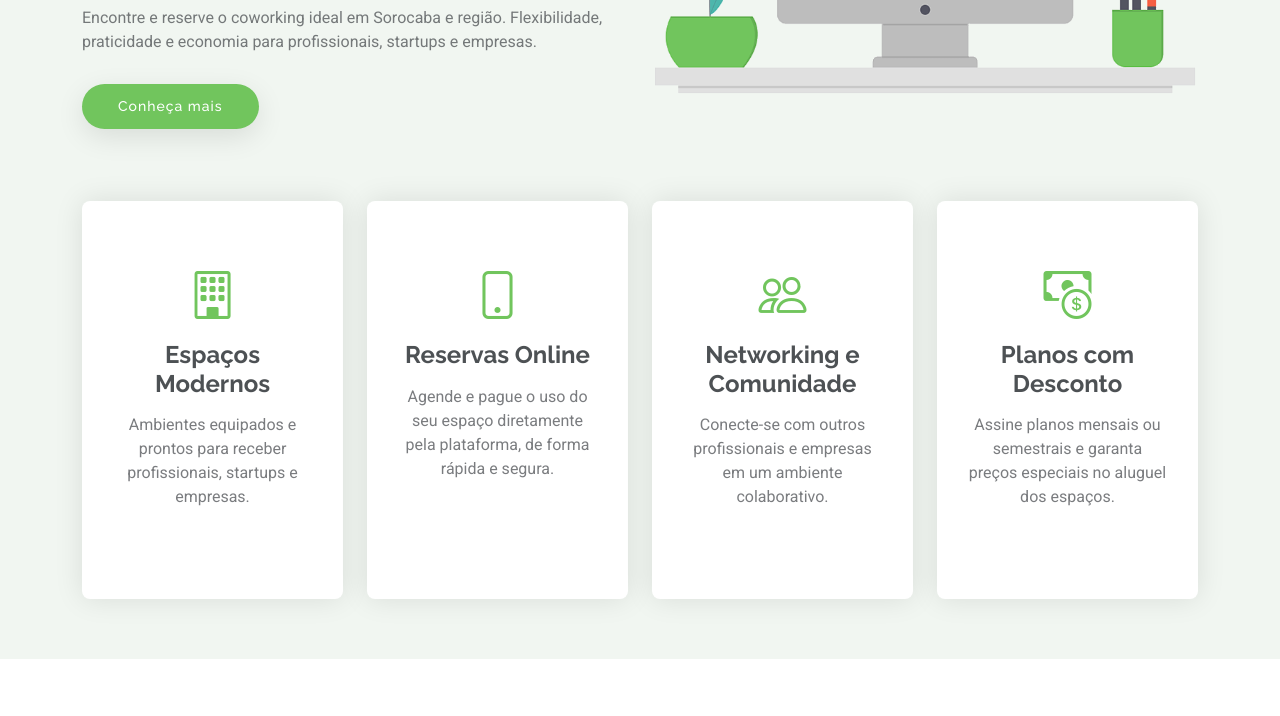
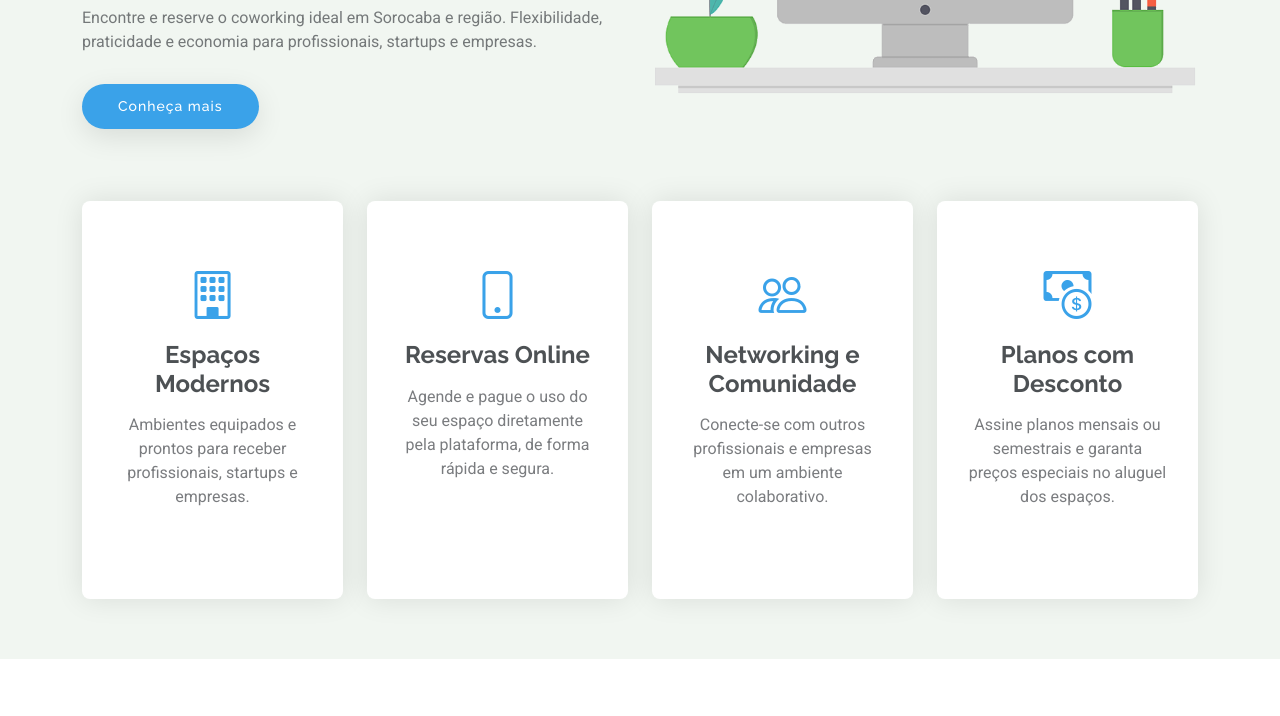
Before and after one commit to GabrielAlesiunas/LandingPageProDesk, a plain HTML site: page index.html in a window 1280 px wide. Shown: the part 397-1113 px from the top of the page. Drawn offline with Linux system fonts and the light colour scheme; files whose address does not match are found by name.

Commit message:
Ajustes Integrantes

```diff
--- a/assets/css/main.css
+++ b/assets/css/main.css
@@ -22,7 +22,7 @@
   --background-color: #ffffff; /* Background color for the entire website, including individual sections */
   --default-color: #212529; /* Default color used for the majority of the text content across the entire website */
   --heading-color: #101f0c; /* Color for headings, subheadings and title throughout the website */
-  --accent-color: #71c55d; /* Accent color that represents your brand on the website. It's used for buttons, links, and other elements that need to stand out */
+  --accent-color: #3aa2e9; /* Accent color that represents your brand on the website. It's used for buttons, links, and other elements that need to stand out */
   --surface-color: #ffffff; /* The surface color is used as a background of boxed elements within sections, such as cards, icon boxes, or other elements that require a visual separation from the global background. */
   --contrast-color: #ffffff; /* Contrast color for text, ensuring readability against backgrounds of accent, heading, or default colors. */
 }
@@ -30,11 +30,11 @@
 /* Nav Menu Colors - The following color variables are used specifically for the navigation menu. They are separate from the global colors to allow for more customization options */
 :root {
   --nav-color: #212529;  /* The default color of the main navmenu links */
-  --nav-hover-color: #71c55d; /* Applied to main navmenu links when they are hovered over or active */
+  --nav-hover-color: #3aa2e9; /* Applied to main navmenu links when they are hovered over or active */
   --nav-mobile-background-color: #ffffff; /* Used as the background color for mobile navigation menu */
   --nav-dropdown-background-color: #ffffff; /* Used as the background color for dropdown items that appear when hovering over primary navigation items */
   --nav-dropdown-color: #212529; /* Used for navigation links of the dropdown items in the navigation menu. */
-  --nav-dropdown-hover-color: #71c55d; /* Similar to --nav-hover-color, this color is applied to dropdown navigation links when they are hovered over. */
+  --nav-dropdown-hover-color: #3aa2e9; /* Similar to --nav-hover-color, this color is applied to dropdown navigation links when they are hovered over. */
 }
 
 /* Color Presets - These classes override global colors when applied to any section or element, providing reuse of the sam color scheme. */
```
